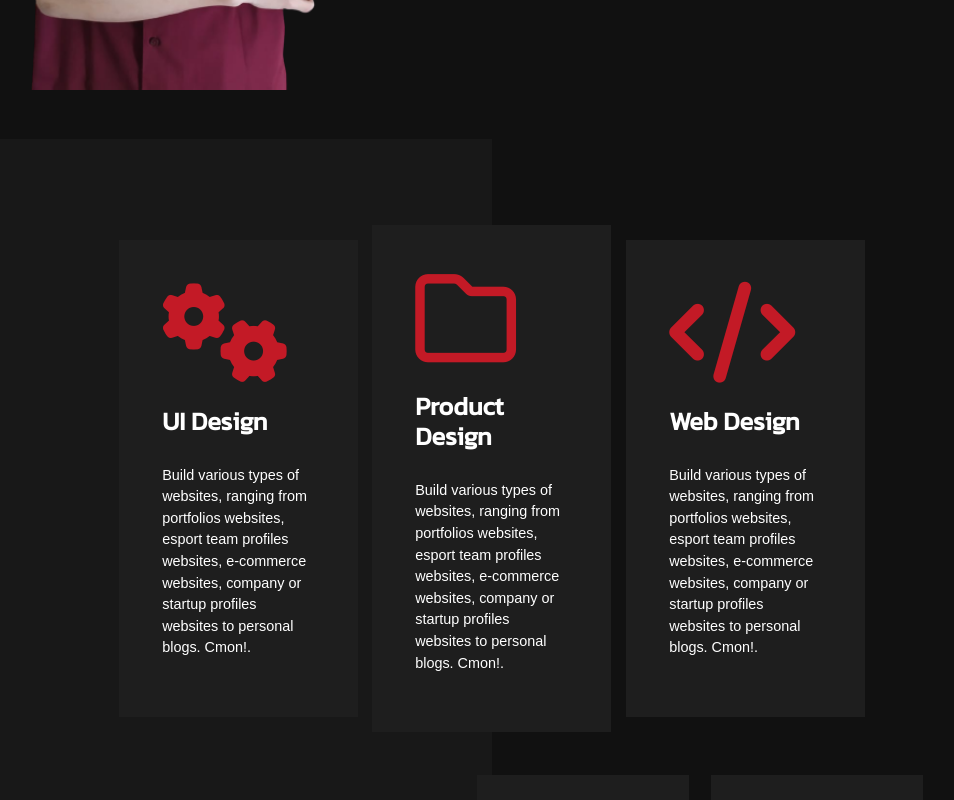
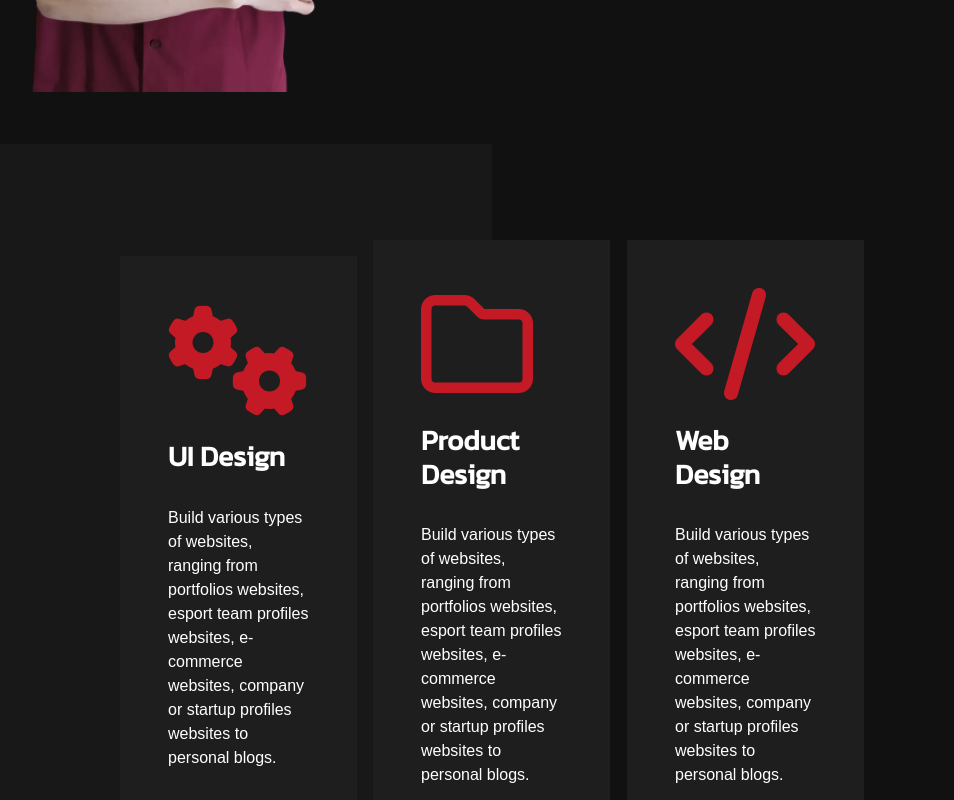
Before and after one commit to FerdyApriliyanto/personal-portfolio, a website built with Vite: page src/index.html in a window 1280 px wide. Shown: the part 620-1420 px from the top of the page, without its empty margins (148-1102 px from the left). Built offline with nearby package versions, Linux system fonts and the light colour scheme; a web font is replaced by a local one.

Commit message:
font size and img resized

```diff
--- a/src/index.html
+++ b/src/index.html
@@ -80,7 +80,6 @@
                     <h3 class="card-title fw-bold pt-4">UI Design</h3>
                     <p class="card-text">Build various types of websites, ranging from portfolios websites, esport team
                         profiles websites, e-commerce websites, company or startup profiles websites to personal blogs.
-                        Cmon!.
                     </p>
                 </div>
             </div>
@@ -91,7 +90,6 @@
                     <h3 class="card-title fw-bold pt-4">Product Design</h3>
                     <p class="card-text">Build various types of websites, ranging from portfolios websites, esport team
                         profiles websites, e-commerce websites, company or startup profiles websites to personal blogs.
-                        Cmon!.
                     </p>
                 </div>
             </div>
@@ -102,7 +100,6 @@
                     <h3 class="card-title fw-bold pt-4">Web Design</h3>
                     <p class="card-text">Build various types of websites, ranging from portfolios websites, esport team
                         profiles websites, e-commerce websites, company or startup profiles websites to personal blogs.
-                        Cmon!.
                     </p>
                 </div>
             </div>
@@ -210,7 +207,7 @@
     <!-- footer -->
     <footer class="container-fluid py-3 mt-3 d-flex justify-content-center align-items-center footer">
         <div class="container d-flex justify-content-center">
-            <img src="/assets/favicon.ddca9dcd.ddca9dcd.ico" width="60" height="50" alt="">
+            <img class="footer-img" src="/assets/favicon.ddca9dcd.ddca9dcd.ico" width="70" height="60" alt="">
         </div>
 
         <div class="d-flex flex-row social-media-icons mx-auto">
@@ -239,38 +236,24 @@
 
 
     <script>
-        // List of sentences
         var _CONTENT = [
             "Web Designer",
             "Web Enthusiast",
             "UI/UX Designer"
         ];
 
-        // Current sentence being processed
         var _PART = 0;
-
-        // Character number of the current sentence being processed
         var _PART_INDEX = 0;
-
-        // Holds the handle returned from setInterval
         var _INTERVAL_VAL;
-
-        // Element that holds the text
         var _ELEMENT = document.querySelector(".hero-title");
-
-        // Cursor element
         var _CURSOR = document.querySelector(".hero-cursor");
 
-        // Implements typing effect
         function Type() {
-            // Get substring with 1 characater added
             var text = _CONTENT[_PART].substring(0, _PART_INDEX + 1);
             _ELEMENT.innerHTML = text;
             _PART_INDEX++;
 
-            // If full sentence has been displayed then start to delete the sentence after some time
             if (text === _CONTENT[_PART]) {
-                // Hide the cursor
                 _CURSOR.style.display = 'inline-block';
 
                 clearInterval(_INTERVAL_VAL);
@@ -280,18 +263,14 @@
             }
         }
 
-        // Implements deleting effect
         function Delete() {
-            // Get substring with 1 characater deleted
             var text = _CONTENT[_PART].substring(0, _PART_INDEX - 1);
             _ELEMENT.innerHTML = text;
             _PART_INDEX--;
 
-            // If sentence has been deleted then start to display the next sentence
             if (text === '') {
                 clearInterval(_INTERVAL_VAL);
 
-                // If current sentence was last then display the first one, else move to the next
                 if (_PART == (_CONTENT.length - 1))
                     _PART = 0;
                 else
@@ -299,7 +278,6 @@
 
                 _PART_INDEX = 0;
 
-                // Start to display the next sentence after some time
                 setTimeout(function () {
                     _CURSOR.style.display = 'inline-block';
                     _INTERVAL_VAL = setInterval(Type, 100);
@@ -307,7 +285,6 @@
             }
         }
 
-        // Start the typing effect on load
         _INTERVAL_VAL = setInterval(Type, 100);
     </script>
     <script>
--- a/src/scss/styles.scss
+++ b/src/scss/styles.scss
@@ -487,7 +487,7 @@ body {
         }
 
         img {
-            max-width: 85%;
+            max-width: 65%;
             height: auto;
             margin: auto;
             display: flex;
@@ -522,7 +522,7 @@ body {
 
         .hero-image {
             img.image {
-                max-width: 90%;
+                max-width: 80%;
                 height: auto;
                 margin: auto;
                 display: flex;
@@ -539,6 +539,13 @@ body {
     .experience {
         display: flex;
         flex-direction: column;
+    }
+
+    .footer {
+        .footer-img {
+            width: 4rem;
+            height: auto;
+        }
     }
 }
 
@@ -603,6 +610,9 @@ body {
 }
 
 @include media-breakpoint-up(xl) {
+    html {
+        font-size: 100%;
+    }
     .navbar-bg {
         padding: 1rem;
 
```
